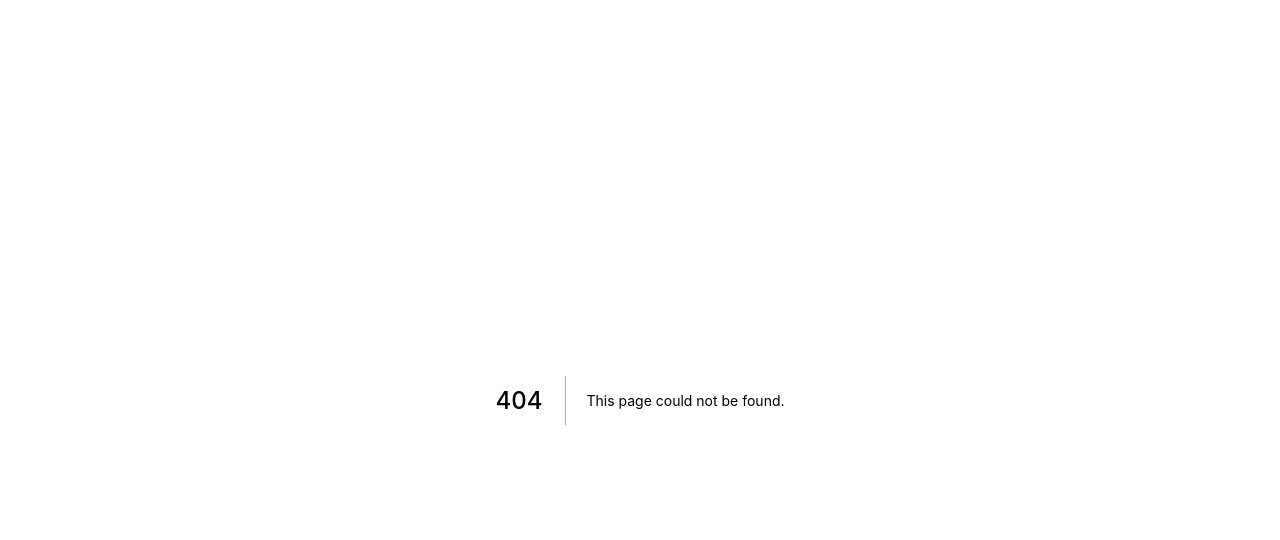
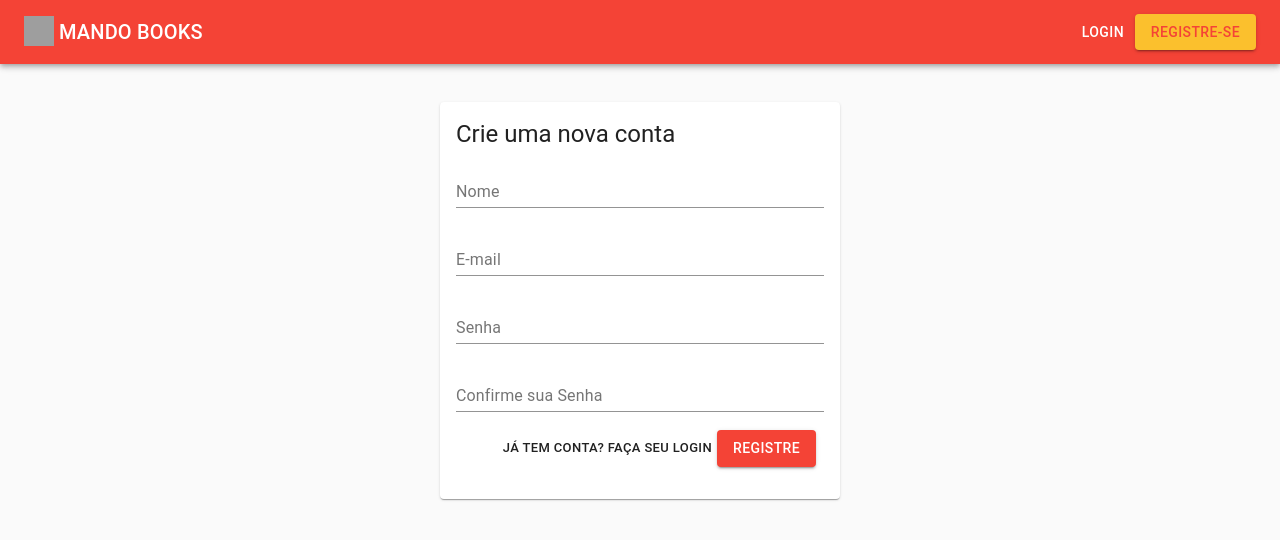
Before and after one commit to eudiegoborgs/mando-books, a Next.js app in the folder interface/: page /register in a window 1280 px wide. Before the commit this address had no page. Shown: the top 540 px of the page. Built offline with nearby package versions, Linux system fonts and the light colour scheme; grey boxes are pictures that could not be loaded.

Commit message:
Changed: Finish react components

```diff
--- /dev/null
+++ b/interface/components/atoms/input/index.jsx
@@ -0,0 +1,25 @@
+import React from 'react'
+import {
+    css
+} from '@emotion/css'
+import {
+    TextField,
+    FormControl
+} from '@material-ui/core'
+
+const style = css`
+`;
+
+export const Input = (props) => {
+    const handlerChanges = event => {
+        if (!props.onChange) {
+            return;
+        }
+        props.onChange(event.target.value);
+    }
+    return (
+        <FormControl className="form-control" fullWidth>
+            <TextField onChange={handlerChanges} {...props} onChange={handlerChanges} />
+        </FormControl>
+    );
+}
--- a/interface/components/organisms/navbar/index.jsx
+++ b/interface/components/organisms/navbar/index.jsx
@@ -18,8 +18,8 @@ export const Navbar = () => (
         <AppBar position="static">
             <Toolbar>
                 <Logo />
-                <Button href="#" component="a" color="inherit">Login</Button>
-                <Button href="#" component="a" color="secondary" variant="contained">Registre-se</Button>
+                <Button href="/login" component="a" color="inherit">Login</Button>
+                <Button href="/register" component="a" color="secondary" variant="contained">Registre-se</Button>
             </Toolbar>
         </AppBar>
     </div>
--- /dev/null
+++ b/interface/components/organisms/register-box/index.jsx
@@ -0,0 +1,91 @@
+import React, { useState } from 'react'
+import { css } from '@emotion/css'
+import {
+    Card,
+    CardContent,
+    Typography,
+    TextField,
+    FormControl,
+    CardActions,
+    Button
+} from '@material-ui/core'
+import { Input } from '../../atoms/input';
+
+const style = css `
+    margin: 0 auto;
+    padding: 20px 0;
+    width: 400px;
+    .card {
+        width: 100%;
+    }
+    .form-control {
+        margin: 10px 0;
+    }
+
+    .action {
+        width: inherit;
+        margin-left: auto;
+    }
+`;
+
+export const RegisterBox = () => {
+    const [name, setName] = useState(null);
+    const [email, setEmail] = useState(null);
+    const [password, setPassword] = useState(null);
+    const [passwordConfirmation, setPasswordConfirmation] = useState(null);
+    const [passwordError, setPasswordError] = useState(null);
+    const [test, setTest] = useState(null);
+    const onSubmitForm = event => {
+        event.preventDefault();
+        if (password !== passwordConfirmation) {
+            setPasswordError('As senhas não são iguais');
+        }
+        setTest({
+            name, email, password, passwordConfirmation
+        })
+    }
+    return (
+        <form className={style} onSubmit={onSubmitForm}>
+            <Card className="card">
+                <CardContent>
+                    <Typography variant="h5" component="h2">
+                        Crie uma nova conta
+                    </Typography>
+                    <Input id="name" label="Nome" value={name} onChange={setName} />
+                    <Input id="email" label="E-mail" value={email} type="email" onChange={setEmail} />
+                    <Input
+                        error={!!passwordError}
+                        helperText={passwordError}
+                        id="password"
+                        label="Senha"
+                        inputProps={{minLength:8}}
+                        value={password}
+                        type="password"
+                        onChange={setPassword}
+                    />
+                    <Input
+                        error={!!passwordError}
+                        helperText={passwordError}
+                        id="password-confirmation"
+                        inputProps={{minLength:8}}
+                        label="Confirme sua Senha"
+                        value={passwordConfirmation}
+                        type="password"
+                        onChange={setPasswordConfirmation}
+                    />
+                    {test && JSON.stringify(test)}
+                    <CardActions>
+                        <div className="action">
+                            <Button href={`/login`} component="a" size="small" color="default">
+                                Já tem conta? Faça seu login
+                            </Button>
+                            <Button color="primary" variant="contained" type="submit">
+                                Registre
+                            </Button>
+                        </div>
+                    </CardActions>
+                </CardContent>
+            </Card>
+        </form>
+    );
+}
--- a/interface/components/themes/default/index.jsx
+++ b/interface/components/themes/default/index.jsx
@@ -3,7 +3,7 @@ import { css } from '@emotion/css'
 import { ThemeProvider } from '@material-ui/core/styles'
 import CssBaseline from '@material-ui/core/CssBaseline'
 import theme from './color'
-import { Container } from '@material-ui/core'
+import { Container, Grid } from '@material-ui/core'
 
 const style = css `
     margin: 0;
@@ -20,7 +20,9 @@ export const DefaultTheme = ({children}) => (
             <Navbar />
             <main className="main">
                 <Container>
-                    {children}
+                    <Grid container spacing={3} className={style}>
+                        {children}
+                    </Grid>
                 </Container>
             </main>
         </div>
--- /dev/null
+++ b/interface/pages/register/index.jsx
@@ -0,0 +1,12 @@
+import { RegisterBox } from "../../components/organisms/register-box"
+import { DefaultTheme } from "../../components/themes/default"
+
+function RegisterPage() {
+    return (
+        <DefaultTheme>
+            <RegisterBox />
+        </DefaultTheme>
+    )
+}
+
+export default RegisterPage
```
Also changed, not shown: interface/components/organisms/books-list/index.jsx (+4 -4 lines), interface/components/organisms/login-box/index.jsx (added, +72 -0 lines), interface/pages/login/index.jsx (added, +12 -0 lines), interface/components/organisms/navbar/icon.png (deleted).
